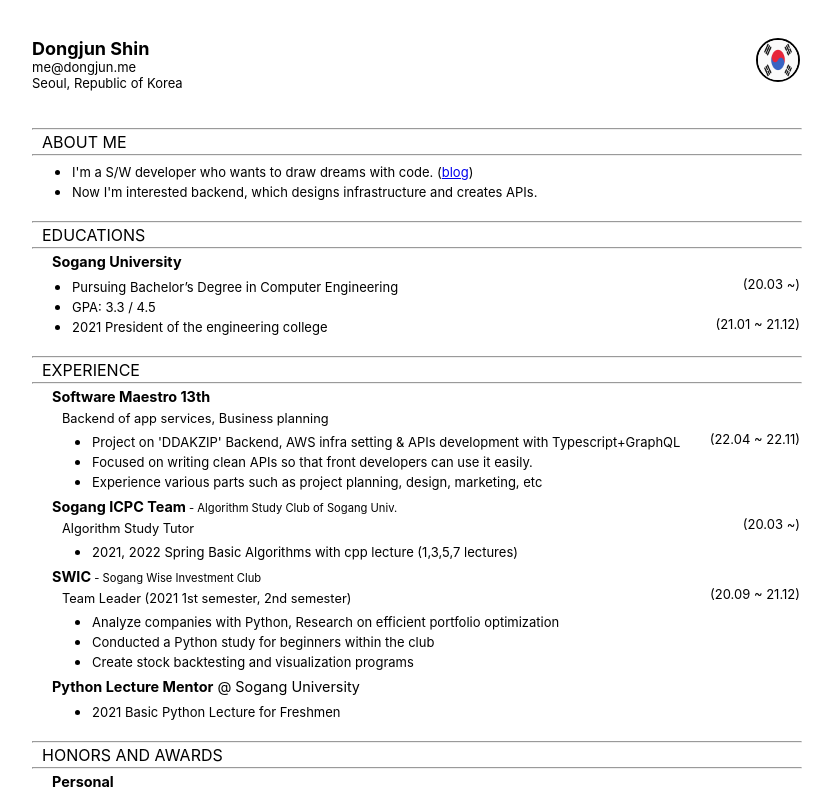
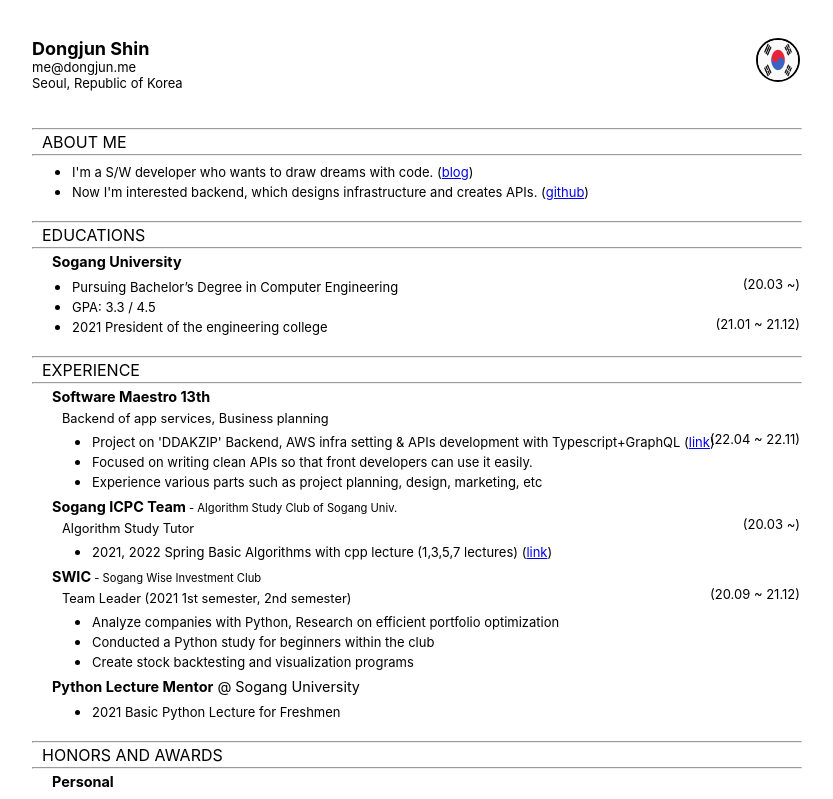
Before and after one commit to americano212/typescript-react-resume-page, a React (Create React App) app: page / in a window 1280 px wide. Shown: the top 799 px of the page, without its empty margins (224-1057 px from the left). Built offline with nearby package versions, Linux system fonts and the light colour scheme.

Commit message:
fix: link box를 content에 props로 대체하고 Contents position 설정

```diff
--- a/src/components/AboutMe.tsx
+++ b/src/components/AboutMe.tsx
@@ -6,7 +6,6 @@
 import TitleBox from "./atoms/TitleBox";
 import styled from "styled-components";
 import Contents from "./atoms/Contents";
-import LinkBox from "./atoms/LinkBox";
 function AboutMe() {
   const language = useSelector(
     (state: RootState) => state.setLanguage.language
@@ -16,18 +15,14 @@
       <TitleBox title={"ABOUT ME"} />
       <ULSmallMargin>
         <li>
-          <Contents>
+          <Contents url="https://pypystory.tistory.com/" placeholder="blog">
             {language === "ENG"
               ? "I'm a S/W developer who wants to draw dreams with code."
               : "저는 코드로 꿈을 그리는 사람이 되고 싶은 소프트웨어 개발자입니다."}
           </Contents>
-          <LinkBox
-            url="https://pypystory.tistory.com/"
-            placeholder="blog"
-          ></LinkBox>
         </li>
         <li>
-          <Contents>
+          <Contents url="https://github.com/wq0212" placeholder="github">
             {language === "ENG"
               ? "Now I'm interested backend, which designs infrastructure and creates APIs."
               : "현재는 인프라를 설계하고, API를 만드는 백엔드가 관심있습니다."}
--- a/src/components/Experience.tsx
+++ b/src/components/Experience.tsx
@@ -27,9 +27,10 @@
           ? "Backend of app services, Business planning"
           : "앱 서비스 백엔드 개발, 사업 기획"}
       </SmallTitle>
+
       <ULSmallMargin>
         <li>
-          <Contents>
+          <Contents url="https://ddakzip.com/download" placeholder="link">
             {language === "ENG"
               ? "Project on 'DDAKZIP' Backend, AWS infra setting & APIs development with Typescript+GraphQL"
               : "'딱집' 프로젝트 백엔드 담당, AWS로 인프라를 세팅하고, Typescript+GraphQL로 API를 개발했습니다."}
@@ -67,7 +68,10 @@
 
       <ULSmallMargin>
         <li>
-          <Contents>
+          <Contents
+            url="https://www.youtube.com/watch?v=PEMSNWi1tLM&list=PLNsZHQX7ujN8c9BRdZIPifxU1fM7hZBBh"
+            placeholder="link"
+          >
             {language === "ENG"
               ? "2021, 2022 Spring Basic Algorithms with cpp lecture (1,3,5,7 lectures)"
               : "2021년, 2022년 봄, cpp로 기초 알고리즘 강의 (1,3,5,7 lectures)"}
--- a/src/components/atoms/Contents.tsx
+++ b/src/components/atoms/Contents.tsx
@@ -5,11 +5,15 @@
   children: string;
   bold?: string;
   frontbold?: string;
+  placeholder?: string;
+  url?: string;
 };
 
 function Contents(props: ContentsTextProps) {
   const bold = props.bold;
   const frontbold = props.frontbold;
+  const url = props.url;
+  const placeholder = props.placeholder;
   return (
     <ContentsDiv>
       {frontbold !== undefined ? (
@@ -23,11 +27,23 @@
       ) : (
         <ContentsTextBold></ContentsTextBold>
       )}
+      {url !== undefined ? (
+        <ContentsText>
+          &nbsp;(
+          <LinkA href={url} target="_blank">
+            {placeholder}
+          </LinkA>
+          )
+        </ContentsText>
+      ) : (
+        <ContentsText></ContentsText>
+      )}
     </ContentsDiv>
   );
 }
 
 const ContentsDiv = styled.div`
+  position: absolute;
   float: left;
 `;
 
@@ -40,4 +56,9 @@
   font-weight: bold;
 `;
 
+const LinkA = styled.a`
+  &:visited {
+    color: blue;
+  }
+`;
 export default Contents;
--- a/src/components/atoms/LinkBox.tsx
+++ /dev/null
@@ -1,35 +0,0 @@
-import React from "react";
-import styled from "styled-components";
-
-type LinkBoxProps = {
-  placeholder: string;
-  url: string;
-};
-
-function LinkBox(props: LinkBoxProps) {
-  const url = props.url;
-  const placeholder = props.placeholder;
-  return (
-    <div>
-      <LinkText>
-        &nbsp;(
-        <LinkA href={url} target="_blank">
-          {placeholder}
-        </LinkA>
-        )
-      </LinkText>
-    </div>
-  );
-}
-
-const LinkText = styled.span`
-  font-size: small;
-`;
-
-const LinkA = styled.a`
-  &:visited {
-    color: blue;
-  }
-`;
-
-export default LinkBox;
```
